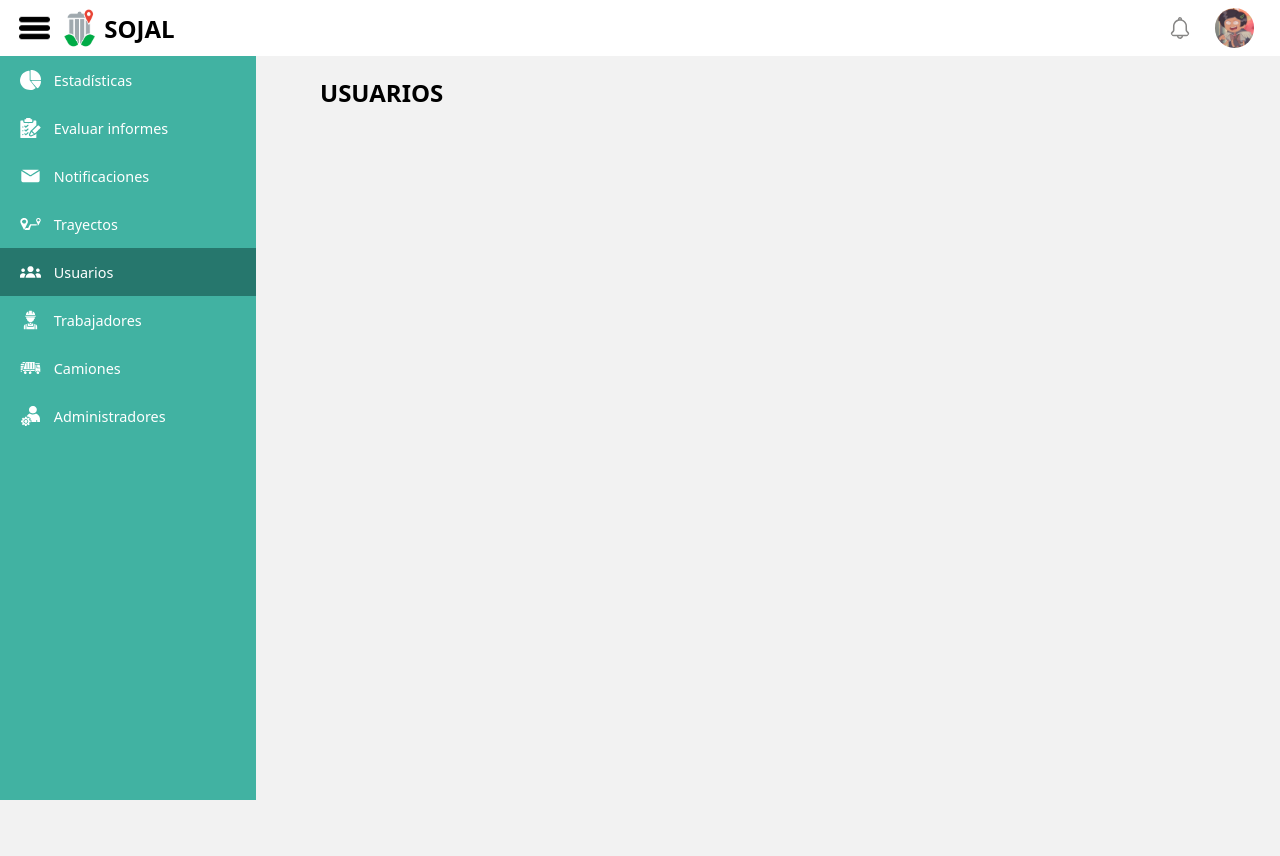
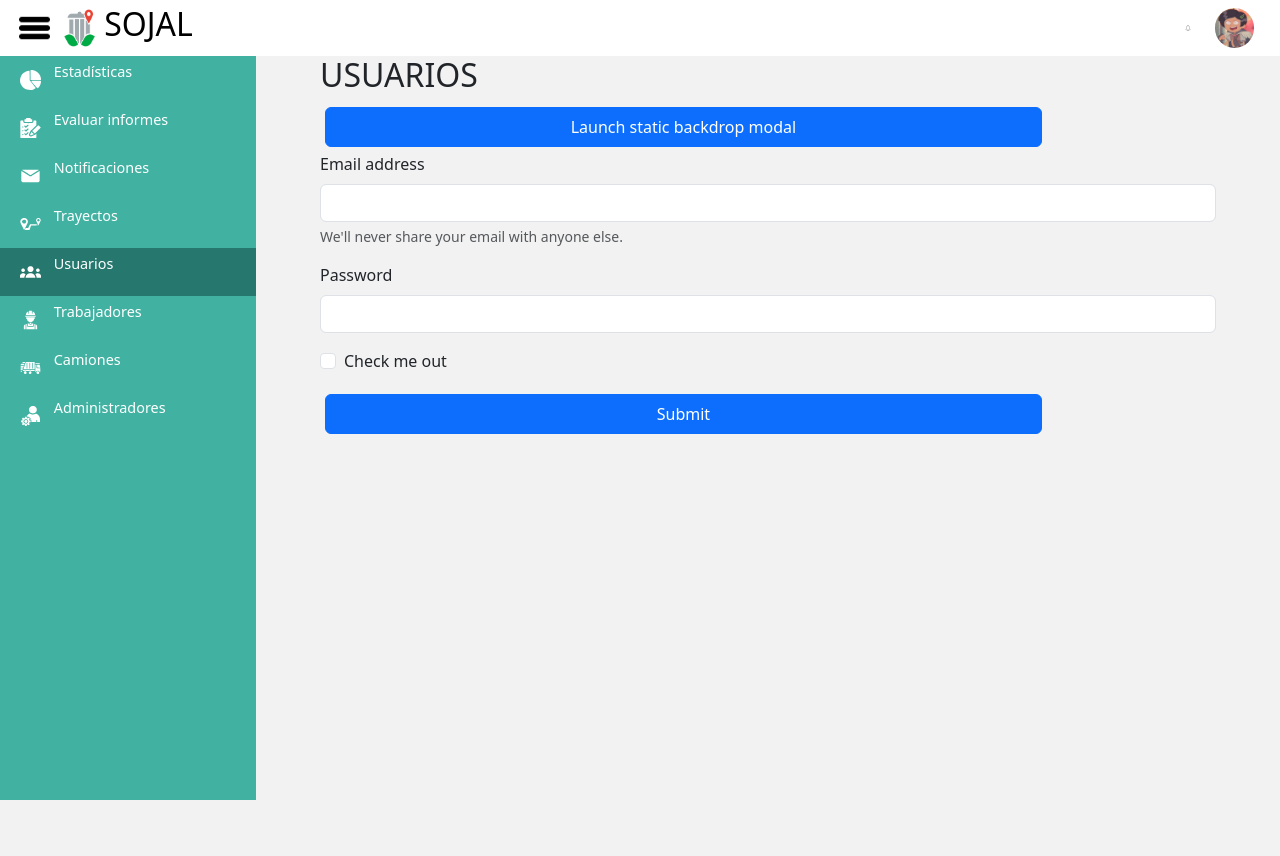
Before and after one commit to DiegoBeltranC/SOJAL, a PHP site: page /views/ViewUsuarios.php in a window 1280 px wide. Run offline with PHP 8.4, Linux system fonts and the light colour scheme; the visitor is signed in with stand-in values (Sample User, id 1).

Commit message:
boostrap agregado

```diff
--- a/views/ViewNotificacion.php
+++ b/views/ViewNotificacion.php
@@ -69,6 +69,6 @@
     </div>
   </div>
 
-  <script src="../js/ViewSideBar.js"></script>
+  <script src="../JS/ViewSideBar.js"></script>
 </body>
 </html>
--- a/views/ViewUsuarios.php
+++ b/views/ViewUsuarios.php
@@ -14,6 +14,7 @@
     <link rel="icon" href="../images/icons-page/Usuarios.png" />
     <link rel="stylesheet" href="../css/PageNavBar.css">
     <link rel="stylesheet" href="../css/Page.css">
+    <link href="https://cdn.jsdelivr.net/npm/bootstrap@5.3.3/dist/css/bootstrap.min.css" rel="stylesheet" integrity="sha384-QWTKZyjpPEjISv5WaRU9OFeRpok6YctnYmDr5pNlyT2bRjXh0JMhjY6hW+ALEwIH" crossorigin="anonymous">
     <title>Usuarios</title>
 </head>
 <body>
@@ -25,9 +26,53 @@
     <!-- Contenido-->
     <div class="content">
     <h2>USUARIOS</h2>
+      <!-- Button trigger modal -->
+      <button type="button" class="btn btn-primary" data-bs-toggle="modal" data-bs-target="#staticBackdrop">
+        Launch static backdrop modal
+      </button>
+
+      <!-- Modal -->
+      <div class="modal fade" id="staticBackdrop" data-bs-backdrop="static" data-bs-keyboard="false" tabindex="-1" aria-labelledby="staticBackdropLabel" aria-hidden="true">
+        <div class="modal-dialog">
+          <div class="modal-content">
+            <div class="modal-header">
+              <h1 class="modal-title fs-5" id="staticBackdropLabel">Modal title</h1>
+              <button type="button" class="btn-close" data-bs-dismiss="modal" aria-label="Close"></button>
+            </div>
+            <div class="modal-body">
+              ...
+            </div>
+            <div class="modal-footer">
+              <button type="button" class="btn btn-secondary" data-bs-dismiss="modal">Close</button>
+              <button type="button" class="btn btn-primary">Understood</button>
+            </div>
+          </div>
+        </div>
+      </div>
+
+          <form>
+      <div class="mb-3">
+        <label for="exampleInputEmail1" class="form-label">Email address</label>
+        <input type="email" class="form-control" id="exampleInputEmail1" aria-describedby="emailHelp">
+        <div id="emailHelp" class="form-text">We'll never share your email with anyone else.</div>
+      </div>
+      <div class="mb-3">
+        <label for="exampleInputPassword1" class="form-label">Password</label>
+        <input type="password" class="form-control" id="exampleInputPassword1">
+      </div>
+      <div class="mb-3 form-check">
+        <input type="checkbox" class="form-check-input" id="exampleCheck1">
+        <label class="form-check-label" for="exampleCheck1">Check me out</label>
+      </div>
+      <button type="submit" class="btn btn-primary">Submit</button>
+    </form>
+
+
     </div>
+
 
 </div>
 <script src="../JS/ViewSideBar.js"></script>
+<script src="https://cdn.jsdelivr.net/npm/bootstrap@5.3.3/dist/js/bootstrap.bundle.min.js" integrity="sha384-YvpcrYf0tY3lHB60NNkmXc5s9fDVZLESaAA55NDzOxhy9GkcIdslK1eN7N6jIeHz" crossorigin="anonymous"></script>
 </body>
 </html>
```
